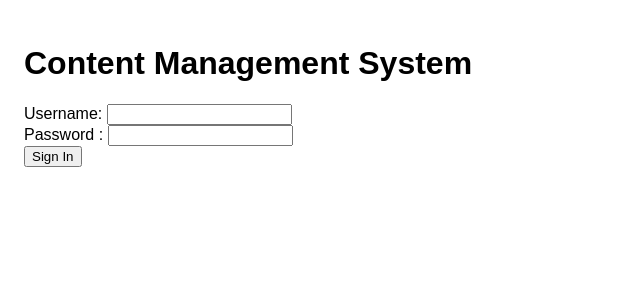
After one commit to Tom-the-Human/File-based_CMS_Flask, a Flask app: page /users/signin in a window 1280 px wide. The commit adds this page. Shown: the top 300 px of the page, without its empty margins (0-640 px from the left). Run offline with Flask 3, Linux system fonts and the light colour scheme.

Commit message:
Guided portion of project complete

```diff
--- a/app.py
+++ b/app.py
@@ -5,13 +5,18 @@ from flask import (
     redirect,
     url_for,
     flash,
-    request
+    request,
+    session,
 )
+from functools import wraps
 from markdown import markdown
+import bcrypt
 import os
+import yaml
 
 app = Flask(__name__)
-app.secret_key = "secret1"
+app.secret_key = "secret"
+app.session = session
 
 def get_data_path():
     if app.config['TESTING']:
@@ -19,6 +24,38 @@ def get_data_path():
     else:
         return os.path.join(os.path.dirname(__file__), 'cms', 'data')
 
+def valid_credentials(username, password):
+    credentials = load_user_credentials()
+
+    if username in credentials:
+        stored_password = credentials[username].encode('utf-8')
+        return bcrypt.checkpw(password.encode('utf-8'), stored_password)
+    else:
+        return False
+
+def load_user_credentials():
+    filename = 'users.yml'
+    root_dir = os.path.dirname(__file__)
+    if app.config['TESTING']:
+        credentials_path = os.path.join(root_dir, 'tests', filename)
+    else:
+        credentials_path = os.path.join(root_dir, "cms", filename)
+
+    with open(credentials_path, 'r') as file:
+        return yaml.safe_load(file)
+
+def user_signed_in():
+    return 'username' in session
+
+def require_signed_in_user(func):
+    @wraps(func)
+    def decorated(*args, **kwargs):
+        if user_signed_in():
+            return func(*args, **kwargs)
+        else:
+            flash("You must be signed in to do that.")
+            return redirect(url_for('sign_in_form'))
+    return decorated
 
 @app.route('/')
 @app.route('/index')
@@ -44,6 +81,7 @@ def file_content(file_name):
     return send_from_directory(data_path, file_name)
 
 @app.route('/<file_name>/edit', methods=['GET'])
+@require_signed_in_user
 def edit_file_content(file_name):
     data_path = get_data_path()
     file_path = f'{data_path}/{file_name}'
@@ -58,6 +96,7 @@ def edit_file_content(file_name):
     return render_template('edit.html', file_name=file_name, content=content)
 
 @app.route('/<file_name>', methods=['POST'])
+@require_signed_in_user
 def save_file(file_name):
     data_path = get_data_path()
     file_path = f'{data_path}/{file_name}'
@@ -70,10 +109,12 @@ def save_file(file_name):
     return redirect(url_for('index'))
 
 @app.route('/new', methods=['GET'])
+@require_signed_in_user
 def new_document():
     return render_template('new.html')
 
 @app.route('/create', methods=['POST'])
+@require_signed_in_user
 def create_file():
     file_name = request.form.get('file_name', '').strip()
     data_path = get_data_path()
@@ -92,6 +133,7 @@ def create_file():
         return redirect(url_for('index'))
 
 @app.route('/<file_name>/delete', methods=['POST'])
+@require_signed_in_user
 def delete_file(file_name):
     data_path = get_data_path()
     file_path = f'{data_path}/{file_name}'
@@ -104,5 +146,28 @@ def delete_file(file_name):
 
     return redirect(url_for('index'))
 
+@app.route('/users/signin', methods=['GET'])
+def sign_in_form():
+    return render_template('sign_in.html')
+
+@app.route('/users/signin', methods=['POST'])
+def validate_sign_in():
+    username = request.form.get('username', '')
+    password = request.form.get('password', '')
+
+    if valid_credentials(username, password):
+        session['username'] = username
+        flash('Sign in successful. Welcome!')
+        return redirect(url_for('index'))
+    else:
+        flash("Invalid credentials")
+        return render_template('sign_in.html'), 422
+
+@app.route('/users/signout', methods=['POST'])
+def sign_out():
+    session.pop('username', None)
+    flash("You have been signed out.")
+    return redirect(url_for('index'))
+
 if __name__ == "__main__":
     app.run(debug=True, port=8080)
--- /dev/null
+++ b/cms/users.yml
@@ -0,0 +1,3 @@
+tom: $2b$12$Cg5l0dNWEz4r4hHBvBUbMuwEtuphjKY4TqfKOyJx1Xgm0lECp2AUq
+felix: $2b$12$2K0zd6uzGBrpNc/EkOEVwuKuhoUG6YLrrKNp6AdNHozfEfgU7p3/2
+amy: $2b$12$HVSPnu8ewKMTZ650JJ2II.0Gla6H/g.2qi039uLJvOW6W3v2OA86a
--- a/pyproject.toml
+++ b/pyproject.toml
@@ -17,4 +17,6 @@ dependencies = [
     "gunicorn",
     "Jinja2",
     "markdown (>=3.9,<4.0)",
+    "pyyaml (>=6.0.3,<7.0.0)",
+    "bcrypt (>=5.0.0,<6.0.0)",
 ]
--- a/static/stylesheets/app.css
+++ b/static/stylesheets/app.css
@@ -11,3 +11,7 @@ body {
 form.inline {
     display: inline;
 }
+
+.user-status {
+    margin-top: 1em;
+}
--- /dev/null
+++ b/templates/sign_in.html
@@ -0,0 +1,17 @@
+{% extends 'layout.html' %}
+
+{% block content %}
+  <form method="post" action="{{ url_for('sign_in_form') }}">
+    <div>
+      <label for="username"> Username:
+        <input name="username" id="username" value="{{ request.form.username | default('') }}"/>
+      </label>
+    </div>
+    <div>
+      <label for="password"> Password :
+        <input type="password" id="password" name="password" />
+      </label>
+    </div>
+    <button type="submit">Sign In</button>
+  </form>
+{% endblock %}
```
Also changed, not shown: templates/index.html (+15 -1 lines), tests/test_app.py (+98 -0 lines), tests/users.yml (added, +1 -0 lines), 1 other file.
